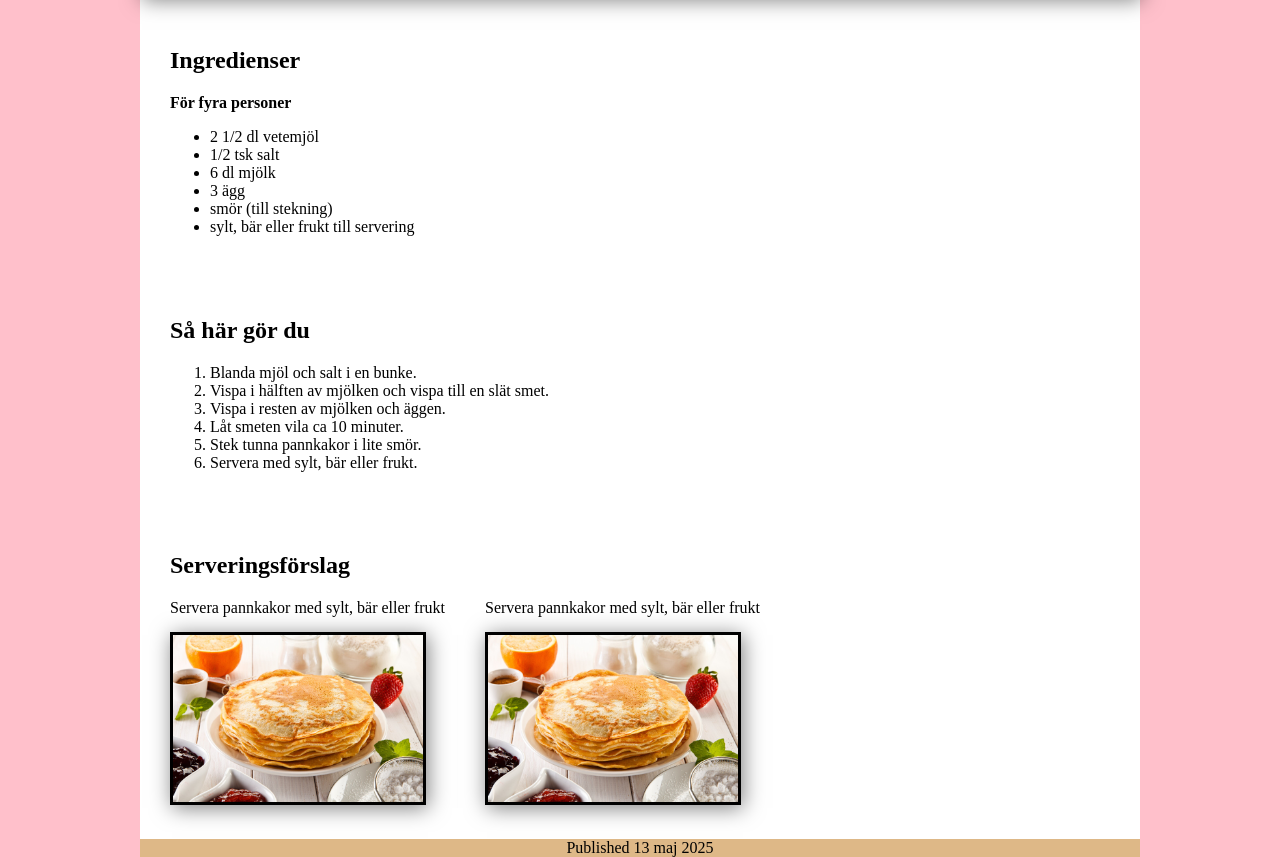
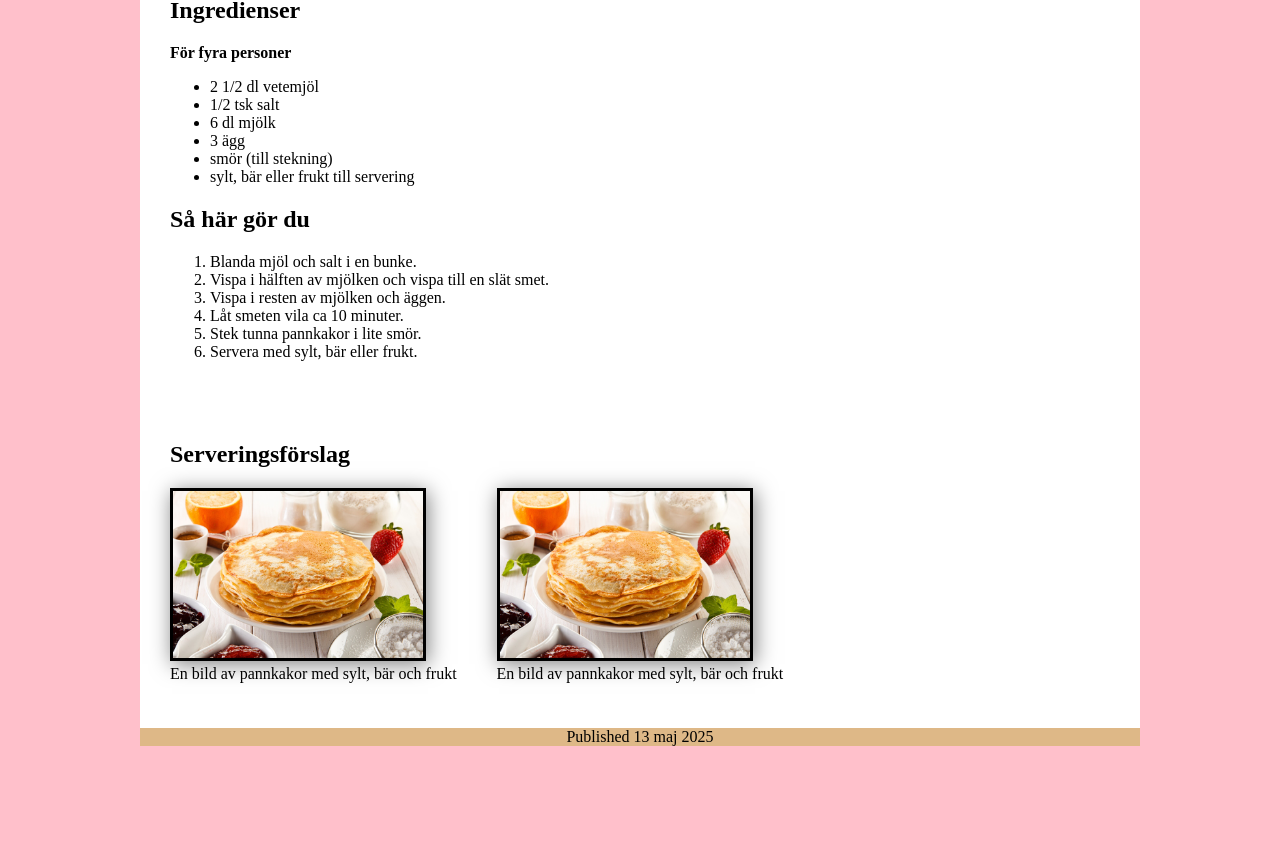
Before and after one commit to dame9785/Recept-vning, a plain HTML site: page index.html in a window 1280 px wide. Shown: the part 519-1376 px from the top of the page. After the commit the page ends 1265 px from the top, so only its background shows below. Drawn offline with Linux system fonts and the light colour scheme.

Commit message:
Semetik fix

```diff
--- a/index.css
+++ b/index.css
@@ -34,7 +34,7 @@ article{
     background-repeat: no-repeat;
     background-size: cover;
     background-position: center;
-    height: 50vh;
+    height: 350px;
 
 }
 .hero-content{
@@ -56,18 +56,23 @@ article{
 }
 
 .img-wrapper{
-    display: flex;
+    display: grid;
     justify-content: start;
+    grid-template-columns: repeat(2, 1fr);
     gap: 40px;
+    width: fit-content;
 }
 
 .img-wrapper figure{
     padding: 0;
     margin: 0;
+    width: fit-content;
 }
 
 .img-wrapper figcaption{
     padding-bottom: 15px;
+      grid-column: 1 / -1;
+
 }
 
 .img-wrapper img {
--- a/index.html
+++ b/index.html
@@ -10,7 +10,10 @@
 
   <body>
     <main>
-      <div class="hero-image"></div>
+      <!--Hero Image-->
+      <div class="hero-image" aria-hidden="true"></div>
+
+      <!--Header-->
       <header class="header box-shadow">
         <h1 class="section-title">Enkelt recept på pannkakor</h1>
         <p>
@@ -19,11 +22,11 @@
         </p>
       </header>
 
-      <!--Article Sections-->
-      <section>
-        <article aria-labelledby="article-1">
-          <h2 id="article-1">Ingredienser</h2>
-          <p><b>För fyra personer</b></p>
+      <article>
+        <!--Article Sections 1-->
+        <section aria-labelledby="section-1">
+          <h2 id="section-1">Ingredienser</h2>
+          <p><strong>För fyra personer</strong></p>
           <ul>
             <li>2 1/2 dl vetemjöl</li>
             <li>1/2 tsk salt</li>
@@ -32,10 +35,12 @@
             <li>smör (till stekning)</li>
             <li>sylt, bär eller frukt till servering</li>
           </ul>
-        </article>
+        </section>
+        <!--Article Sections 1 End-->
 
-        <article aria-labelledby="article-2">
-          <h2 id="article-2">Så här gör du</h2>
+        <!--Article Sections 2-->
+        <section aria-labelledby="section-2">
+          <h2 id="section-2">Så här gör du</h2>
           <ol>
             <li>Blanda mjöl och salt i en bunke.</li>
             <li>Vispa i hälften av mjölken och vispa till en slät smet.</li>
@@ -44,29 +49,34 @@
             <li>Stek tunna pannkakor i lite smör.</li>
             <li>Servera med sylt, bär eller frukt.</li>
           </ol>
-        </article>
-      </section>
-      <!--Article Sections End-->
+        </section>
+        <!--Article Sections 2 End-->
+      </article>
 
       <!--Images Sections-->
       <section class="images-section">
         <h2>Serveringsförslag</h2>
         <div class="img-wrapper">
           <figure>
-            <figcaption>Servera pannkakor med sylt, bär eller frukt</figcaption>
             <img
               class="box-shadow"
               src="./pannkakor_full.jpg"
-              alt="pannkakor full image"
+              alt="Bild på pannkakor med sylt, bär och frukt"
             />
+            <figcaption>
+              En bild av pannkakor med sylt, bär och frukt
+            </figcaption>
           </figure>
+
           <figure>
-            <figcaption>Servera pannkakor med sylt, bär eller frukt</figcaption>
             <img
               class="box-shadow"
               src="./pannkakor_full.jpg"
-              alt="pannkakor full image"
+              alt="Bild på pannkakor med sylt, bär och frukt"
             />
+            <figcaption>
+              En bild av pannkakor med sylt, bär och frukt
+            </figcaption>
           </figure>
         </div>
       </section>
```
